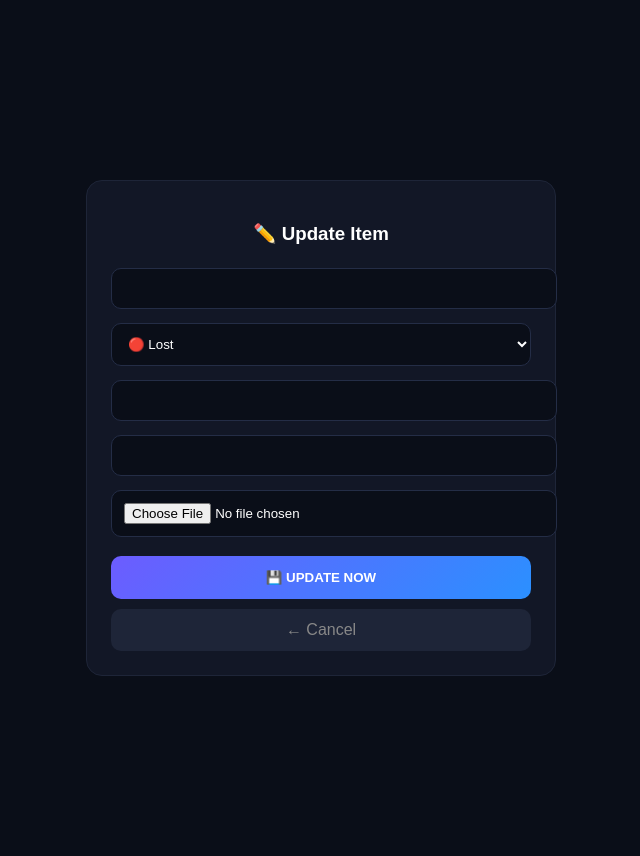
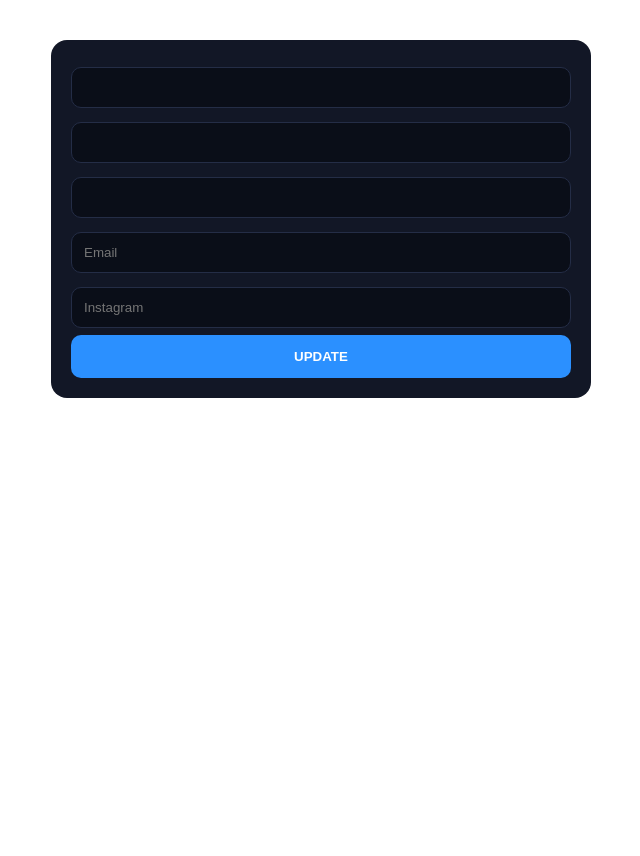
Before and after one commit to banuteja430-cell/final-find-it, a Flask app: page /edit/1 in a window 1280 px wide. Shown: the whole page, without its empty margins (319-959 px from the left). After the commit the page ends 398 px from the top, so only its background shows below. Run offline with Flask 3, Linux system fonts and the light colour scheme; data that the repository does not hold is empty.

Commit message:
Update edit.html

```diff
--- a/templates/edit.html
+++ b/templates/edit.html
@@ -1,32 +1,8 @@
-<!DOCTYPE html>
-<html>
-<head>
-<meta name="viewport" content="width=device-width, initial-scale=1">
-<title>Edit Item</title>
-<style>
-body{background:#0a0e18;color:#fff;font-family:Arial;display:flex;justify-content:center;align-items:center;min-height:100vh;padding:20px}
-.card{background:#121726;border:1px solid #1e2538;border-radius:16px;padding:24px;width:100%;max-width:420px}
-input,select{width:100%;margin:7px 0;padding:12px;background:#0a0e18;border:1px solid #242d46;border-radius:10px;color:#fff}
-.btn{width:100%;padding:14px;margin-top:12px;border:none;border-radius:10px;font-weight:800;cursor:pointer}
-.btn-save{background:linear-gradient(135deg,#6c5cff,#2b90ff);color:#fff}
-.btn-cancel{background:#1e2538;color:#888;display:block;text-align:center;text-decoration:none;padding:12px;border-radius:10px;margin-top:10px}
-</style>
-</head>
-<body>
-<div class="card">
-<h3 style="text-align:center;margin-bottom:16px">✏️ Update Item</h3>
-<form action="/update/{{ item.id }}" method="post" enctype="multipart/form-data">
-<input name="title" value="{{ item.title }}" required>
-<select name="type" required>
-<option value="Lost" {% if item.type=='Lost' %}selected{% endif %}>🔴 Lost</option>
-<option value="Found" {% if item.type=='Found' %}selected{% endif %}>🟢 Found</option>
-</select>
-<input name="location" value="{{ item.location }}" required>
-<input name="contact" value="{{ item.contact }}" required>
-<input type="file" name="image">
-<button class="btn btn-save" type="submit">💾 UPDATE NOW</button>
+<form action="/update/{{ item.id }}" method="post" enctype="multipart/form-data" style="background:#121726;padding:20px;border-radius:16px;max-width:500px;margin:40px auto">
+<input name="title" value="{{ item.title }}" required style="width:100%;margin:7px 0;padding:12px;background:#0a0e18;border:1px solid #242d46;border-radius:10px;color:#fff">
+<input name="location" value="{{ item.location }}" required style="width:100%;margin:7px 0;padding:12px;background:#0a0e18;border:1px solid #242d46;border-radius:10px;color:#fff">
+<input name="contact" value="{{ item.contact }}" required style="width:100%;margin:7px 0;padding:12px;background:#0a0e18;border:1px solid #242d46;border-radius:10px;color:#fff">
+<input name="email" value="{{ item.email }}" placeholder="Email" style="width:100%;margin:7px 0;padding:12px;background:#0a0e18;border:1px solid #242d46;border-radius:10px;color:#fff">
+<input name="instagram" value="{{ item.instagram }}" placeholder="Instagram" style="width:100%;margin:7px 0;padding:12px;background:#0a0e18;border:1px solid #242d46;border-radius:10px;color:#fff">
+<button type="submit" style="width:100%;padding:14px;background:#2b90ff;color:#fff;border:none;border-radius:10px;font-weight:800">UPDATE</button>
 </form>
-<a href="/" class="btn-cancel">← Cancel</a>
-</div>
-</body>
-</html>
```
